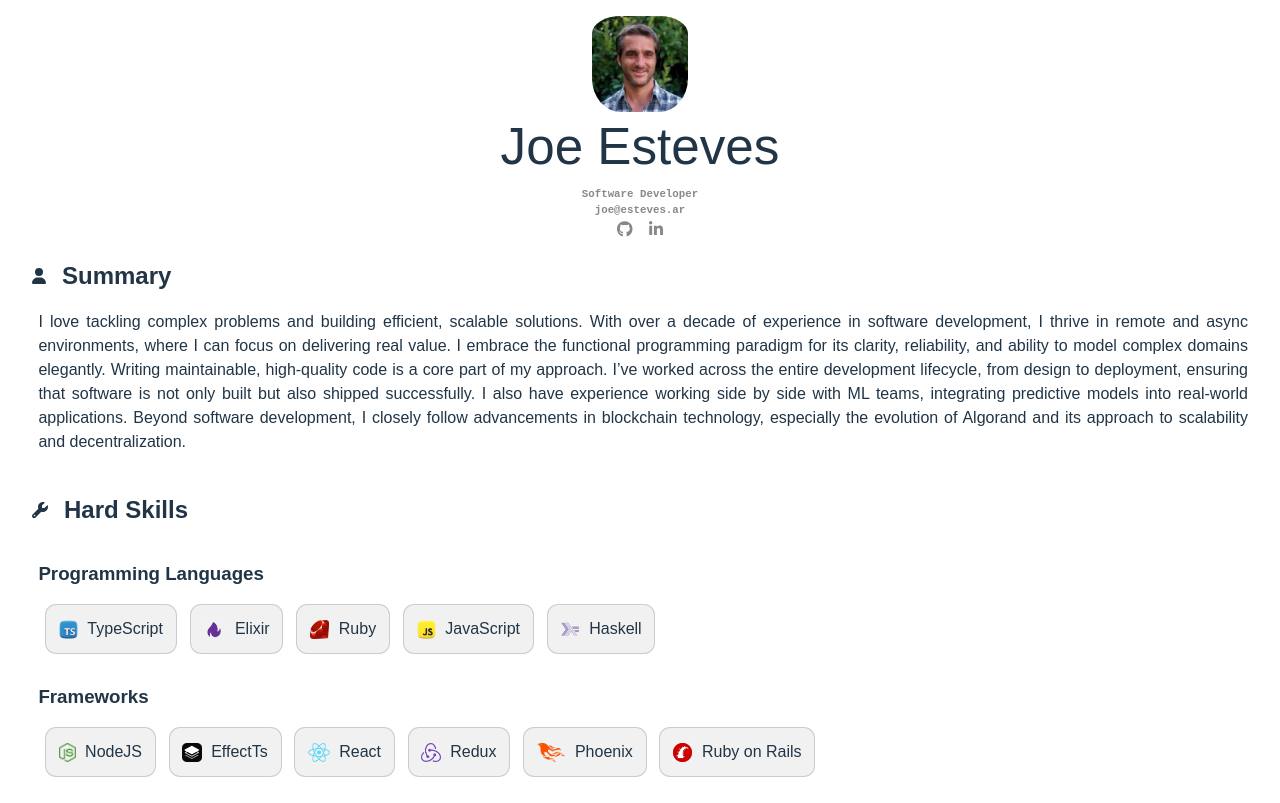
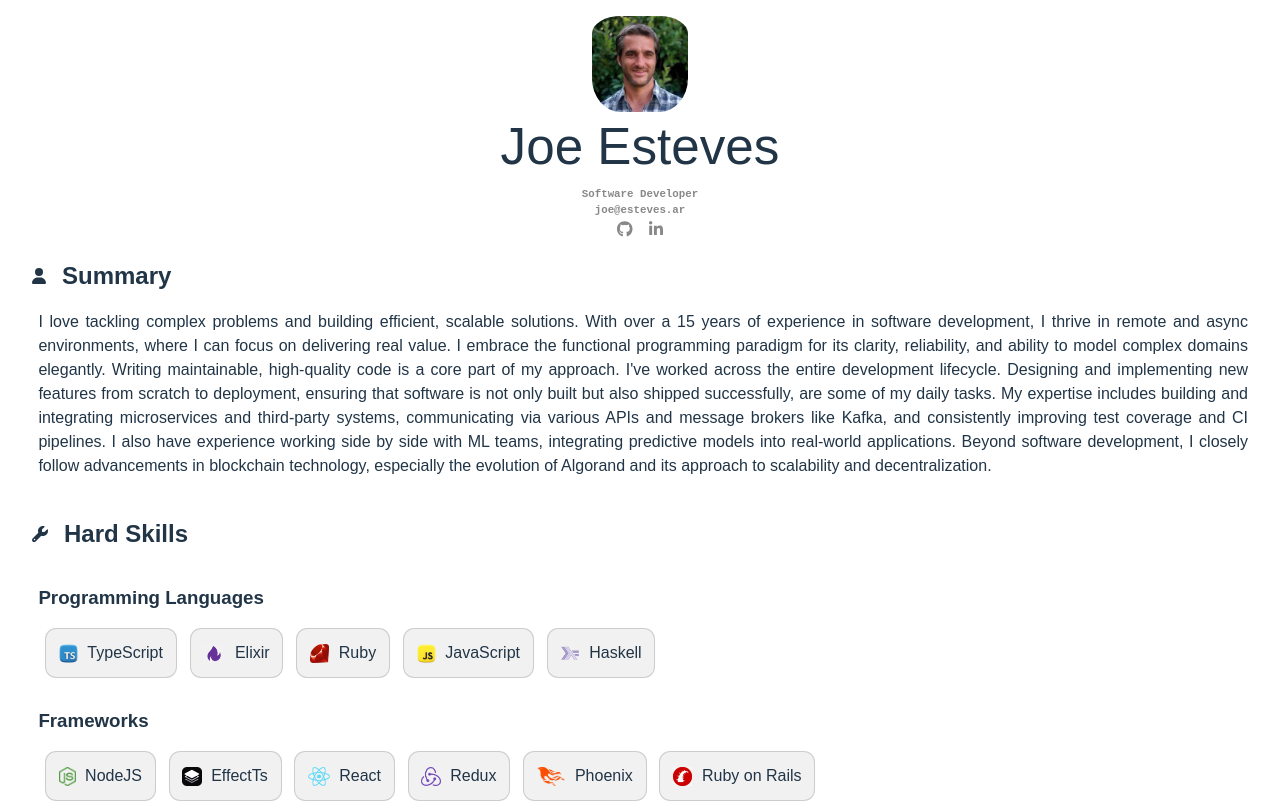
Before and after one commit to joeesteves/homepage, a React (Vite) app: page / in a window 1280 px wide. Shown: the top 803 px of the page. Built offline with nearby package versions, Linux system fonts and the light colour scheme; a web font is replaced by a local one.

Commit message:
update summary

```diff
--- a/src/components/sections/profile.tsx
+++ b/src/components/sections/profile.tsx
@@ -2,18 +2,11 @@ import { Section } from "../section";
 
 const description = (
   <div className="section__description">
-    I love tackling complex problems and building efficient, scalable solutions.
-    With over a decade of experience in software development, I thrive in remote
-    and async environments, where I can focus on delivering real value. I
-    embrace the functional programming paradigm for its clarity, reliability,
-    and ability to model complex domains elegantly. Writing maintainable,
-    high-quality code is a core part of my approach. I’ve worked across the
-    entire development lifecycle, from design to deployment, ensuring that
-    software is not only built but also shipped successfully. I also have
-    experience working side by side with ML teams, integrating predictive models
-    into real-world applications. Beyond software development, I closely follow
-    advancements in blockchain technology, especially the evolution of Algorand
-    and its approach to scalability and decentralization.
+    I love tackling complex problems and building efficient, scalable solutions. With over a 15 years of experience in software development, I thrive in remote and async environments, where I can focus on delivering real value. I embrace the functional programming paradigm for its clarity, reliability, and ability to model complex domains elegantly. Writing maintainable, high-quality code is a core part of my approach.
+
+    I've worked across the entire development lifecycle. Designing and implementing new features from scratch to deployment, ensuring that software is not only built but also shipped successfully, are some of my daily tasks. My expertise includes building and integrating microservices and third-party systems, communicating via various APIs and message brokers like Kafka, and consistently improving test coverage and CI pipelines.
+
+    I also have experience working side by side with ML teams, integrating predictive models into real-world applications. Beyond software development, I closely follow advancements in blockchain technology, especially the evolution of Algorand and its approach to scalability and decentralization.
   </div>
 );
 
```
